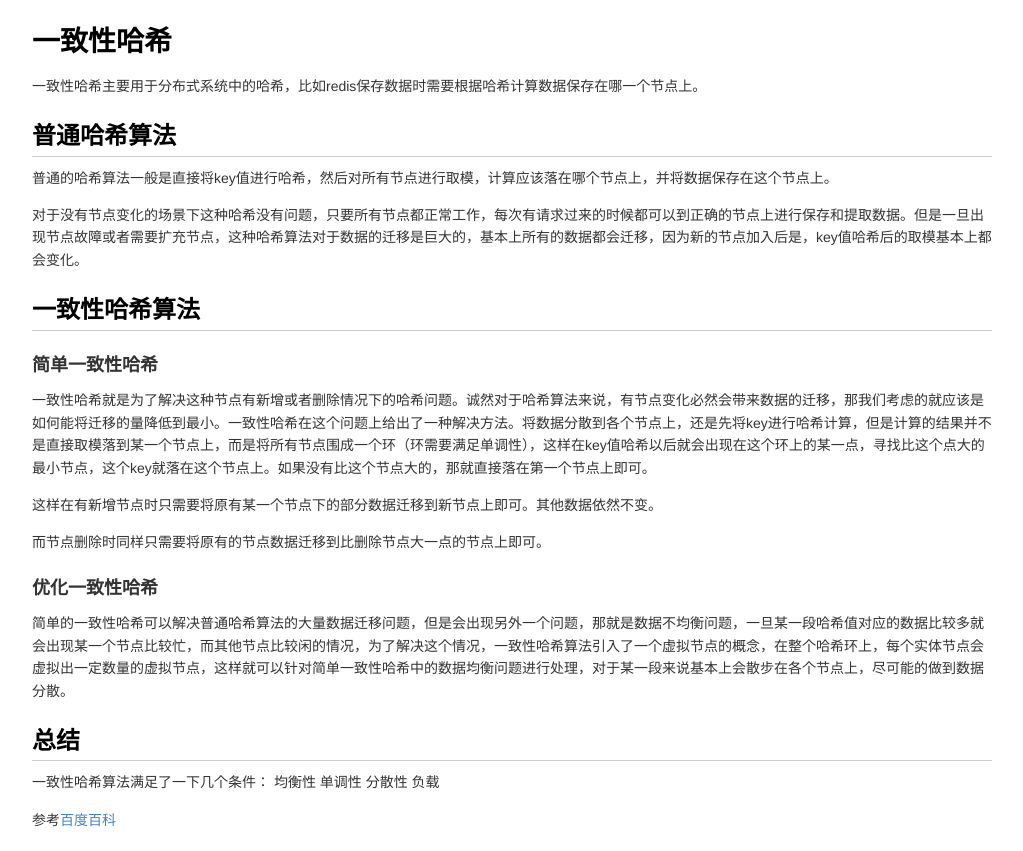
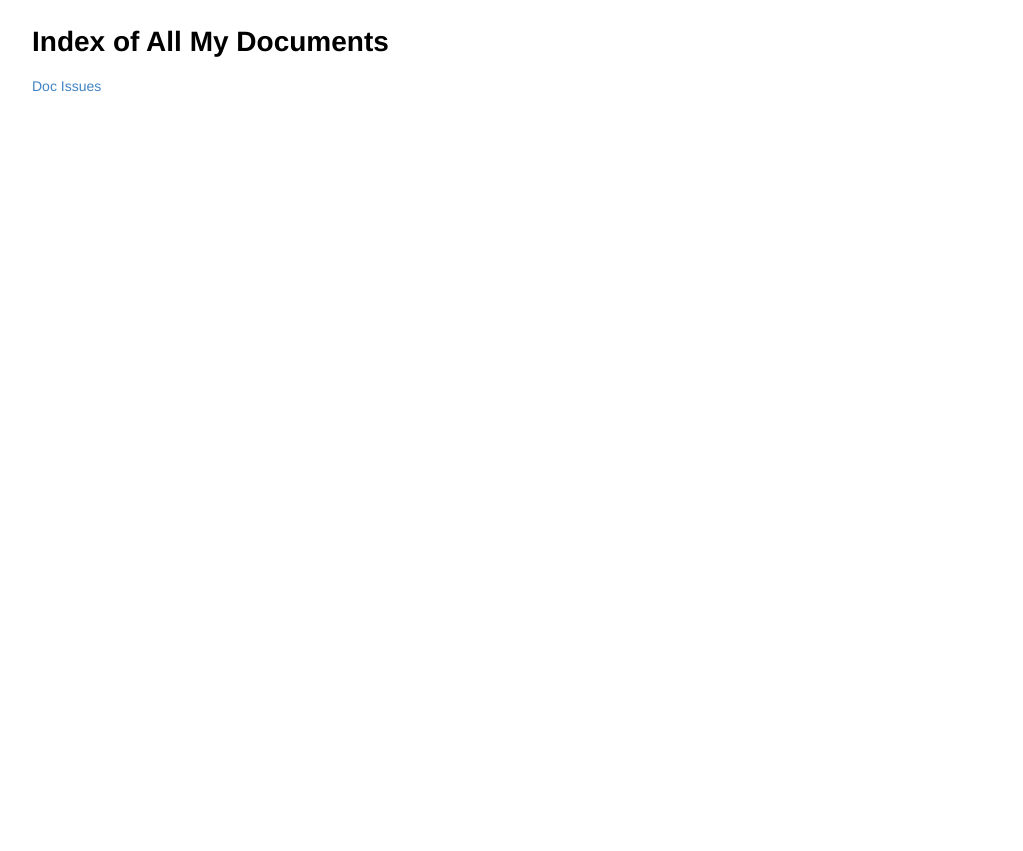
Before and after one commit to lichong/lichong.github.io, a plain HTML site: page index.html in a window 1280 px wide. Shown: the whole page, without its empty margins (128-1151 px from the left). After the commit the page ends 800 px from the top, so only its background shows below. Drawn offline with Linux system fonts and the light colour scheme.

Commit message:
Update index.html

```diff
--- a/index.html
+++ b/index.html
@@ -1,7 +1,7 @@
 <!DOCTYPE html>
 <html>
 <head>
-<title>一致性哈希</title>
+<title>MarkdownPad Document</title>
 <meta http-equiv="Content-Type" content="text/html; charset=utf-8" />
 <style type="text/css">
 /* GitHub stylesheet for MarkdownPad (http://markdownpad.com) */
@@ -291,25 +291,8 @@ img {
 </style>
 </head>
 <body>
-<h1>一致性哈希</h1>
-<p>一致性哈希主要用于分布式系统中的哈希，比如redis保存数据时需要根据哈希计算数据保存在哪一个节点上。</p>
-<h2>普通哈希算法</h2>
-<p>普通的哈希算法一般是直接将key值进行哈希，然后对所有节点进行取模，计算应该落在哪个节点上，并将数据保存在这个节点上。</p>
-<p>对于没有节点变化的场景下这种哈希没有问题，只要所有节点都正常工作，每次有请求过来的时候都可以到正确的节点上进行保存和提取数据。但是一旦出现节点故障或者需要扩充节点，这种哈希算法对于数据的迁移是巨大的，基本上所有的数据都会迁移，因为新的节点加入后是，key值哈希后的取模基本上都会变化。</p>
-<h2>一致性哈希算法</h2>
-<h3>简单一致性哈希</h3>
-<p>一致性哈希就是为了解决这种节点有新增或者删除情况下的哈希问题。诚然对于哈希算法来说，有节点变化必然会带来数据的迁移，那我们考虑的就应该是如何能将迁移的量降低到最小。一致性哈希在这个问题上给出了一种解决方法。将数据分散到各个节点上，还是先将key进行哈希计算，但是计算的结果并不是直接取模落到某一个节点上，而是将所有节点围成一个环（环需要满足单调性），这样在key值哈希以后就会出现在这个环上的某一点，寻找比这个点大的最小节点，这个key就落在这个节点上。如果没有比这个节点大的，那就直接落在第一个节点上即可。</p>
-<p>这样在有新增节点时只需要将原有某一个节点下的部分数据迁移到新节点上即可。其他数据依然不变。</p>
-<p>而节点删除时同样只需要将原有的节点数据迁移到比删除节点大一点的节点上即可。</p>
-<h3>优化一致性哈希</h3>
-<p>简单的一致性哈希可以解决普通哈希算法的大量数据迁移问题，但是会出现另外一个问题，那就是数据不均衡问题，一旦某一段哈希值对应的数据比较多就会出现某一个节点比较忙，而其他节点比较闲的情况，为了解决这个情况，一致性哈希算法引入了一个虚拟节点的概念，在整个哈希环上，每个实体节点会虚拟出一定数量的虚拟节点，这样就可以针对简单一致性哈希中的数据均衡问题进行处理，对于某一段来说基本上会散步在各个节点上，尽可能的做到数据分散。</p>
-<h2>总结</h2>
-<p>一致性哈希算法满足了一下几个条件：
-均衡性
-单调性
-分散性
-负载</p>
-<p>参考<a href="http://baike.baidu.com/link?url=QwVdW9ZvXDrw7kIX5AeO-FaIcnTi8UIz5Qz7fVB-S2VCiqOiGTYLtIi-Mw-zIV14u0DbqqmHHBiCpo5qvm0WsK">百度百科</a></p>
+<h1>Index of All My Documents</h1>
+<p><a href="https://github.com/lichong/Doc/issues" title="Doc Issues">Doc Issues</a></p>
 
 </body>
 </html>
```
